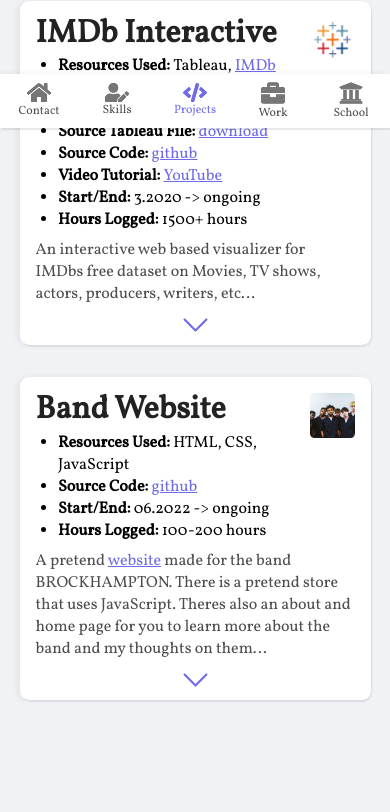
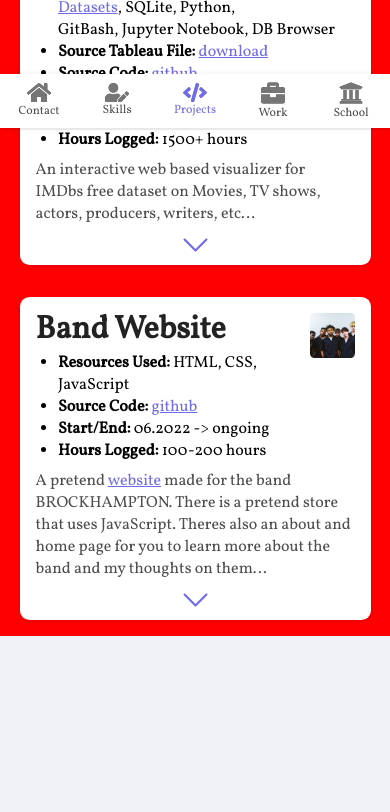
Before and after one commit to cadeheinberg/PortfolioWebsite, a plain HTML site: page index.html in a window 390 px wide. Shown: the part 716-1528 px from the top of the page. Drawn offline with Linux system fonts and the light colour scheme.

Commit message:
Update style.css

```diff
--- a/style.css
+++ b/style.css
@@ -301,7 +301,9 @@ a {
     }
 
     main {
-        margin-top: 0.5rem;
+        padding: 0;
+        margin-top: 0rem;
+        background-color: red;
     }
 
     .post-list {
@@ -315,4 +317,8 @@ a {
         padding-top: .5rem;
     }
 
+    #content-area {
+        margin-top: 0rem;
+    }
+
 }
```
